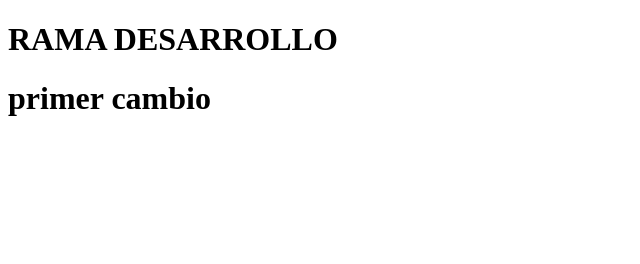
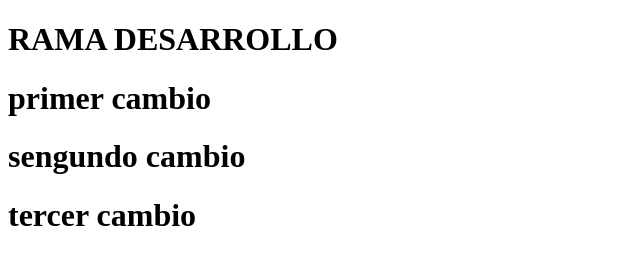
Before and after one commit to ElvisMamFer/PRUEBA_PUBLICT2, a plain HTML site: page index.html in a window 1280 px wide. Shown: the whole page, without its empty margins (0-640 px from the left). Drawn offline with Linux system fonts and the light colour scheme.

Commit message:
Se realizo hasta el tercer cambio

```diff
--- a/index.html
+++ b/index.html
@@ -10,5 +10,7 @@
       <h1>RAMA DESARROLLO</h1>
 
       <h1>primer cambio</h1>
+      <h1>sengundo  cambio</h1>
+      <h1>tercer cambio</h1>
 </body>
 </html>
```
